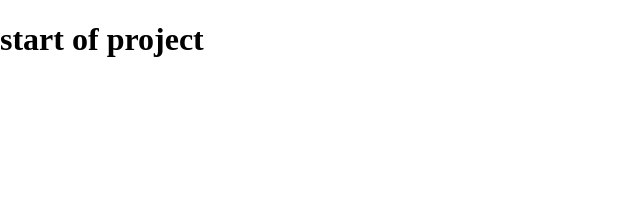
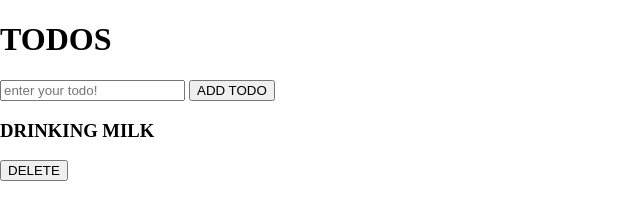
Before and after one commit to Ameer2000Mzori/Todo-List, a website built with webpack: page src/index.html in a window 1280 px wide. Shown: the whole page, without its empty margins (0-640 px from the left). Built offline with nearby package versions, Linux system fonts and the light colour scheme.

Commit message:
added html tree to the project

```diff
--- a/src/index.html
+++ b/src/index.html
@@ -18,7 +18,25 @@
     />
   </head>
   <body>
-    <h1>start of project</h1>
+    <header class="header">
+      <div class="head">
+        <div class="text-Input-Wrap">
+          <h1>TODOS</h1>
+          <div class="button-Input-Wrap">
+            <input type="text" placeholder="enter your todo!" />
+            <button class="add-Todo-Btn">ADD TODO</button>
+          </div>
+        </div>
+
+        <div class="todo-List">
+          <div class="todo-El">
+            <h3>DRINKING MILK</h3>
+            <button class="delete-Todo-Btn">DELETE</button>
+          </div>
+        </div>
+      </div>
+    </header>
+
     <script src="script.js"></script>
   </body>
 </html>
```
